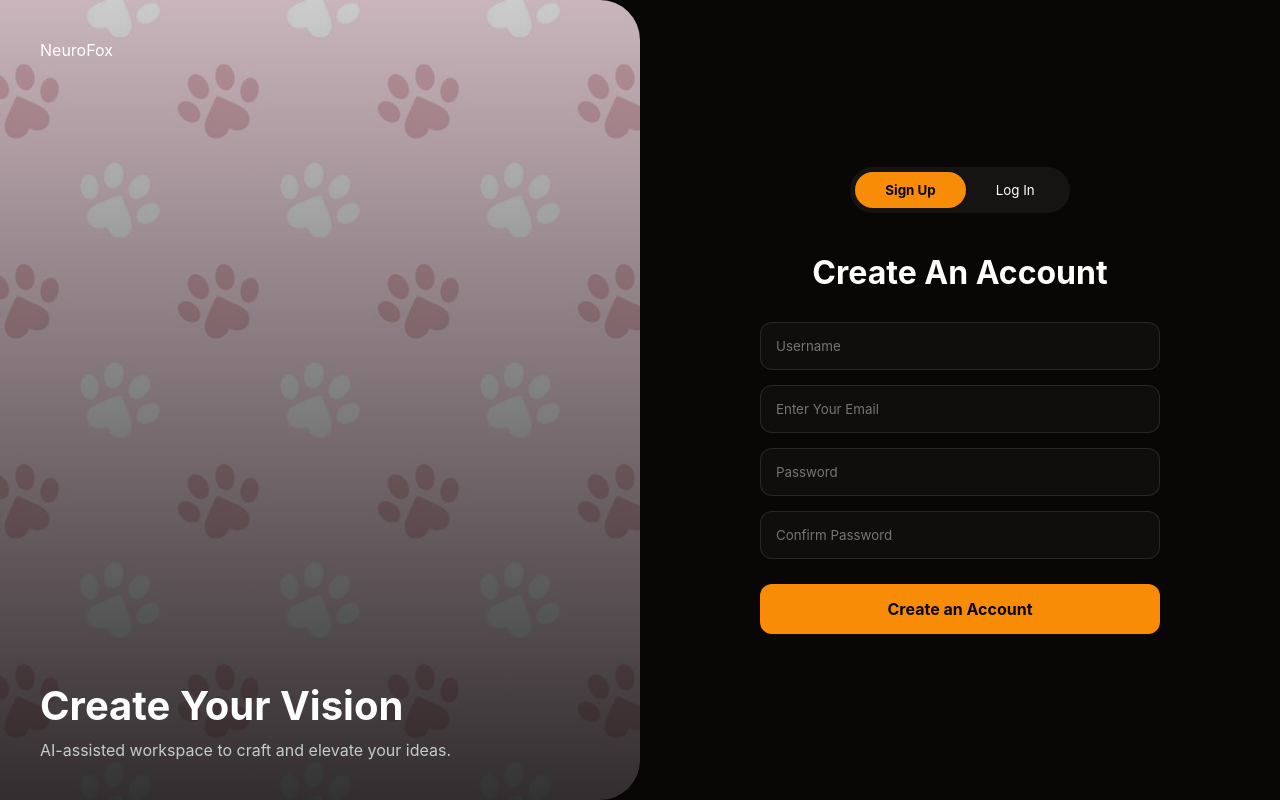
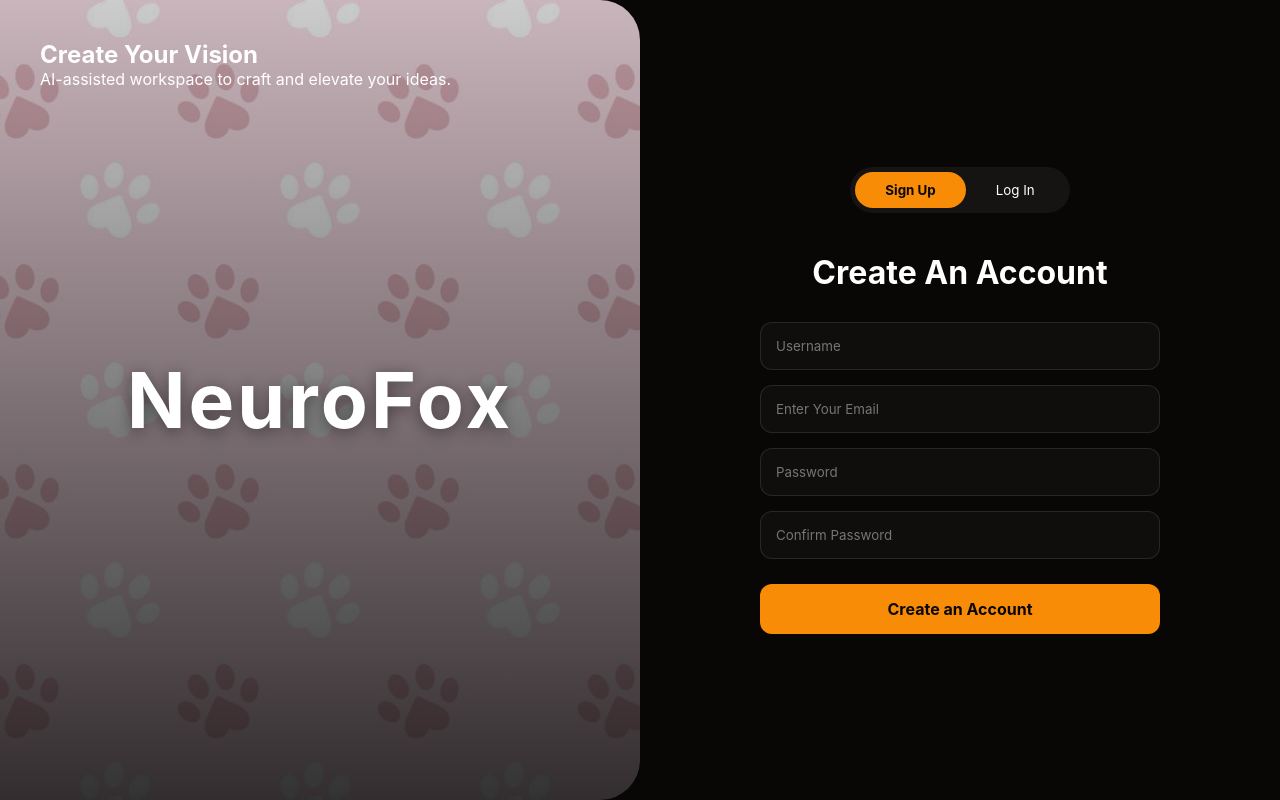
Before and after one commit to PeanutButterr/Whiskr, a Next.js app: page / in a window 1280 px wide. Built offline with nearby package versions, Linux system fonts and the light colour scheme.

Commit message:
Center Whiskrs over background image

```diff
--- a/src/app/globals.css
+++ b/src/app/globals.css
@@ -16,6 +16,7 @@
 
 /* Left Panel */
 .auth-left {
+  position: relative;
   width: 50%;
   padding: 40px;
   display: flex;
@@ -26,12 +27,25 @@
   border-bottom-right-radius: 40px;
 }
 
-.left-content h2 {
+.brand {
+  position: absolute;
+  top: 50%;
+  left: 50%;
+  z-index: 1;
+  color: white;
+  font-size: clamp(2.5rem, 6vw, 5rem);
+  font-weight: 700;
+  letter-spacing: 0.04em;
+  text-shadow: 0 3px 16px rgba(0, 0, 0, 0.45);
+  transform: translate(-50%, -50%);
+}
+
+.center-content h2 {
   font-size: 2.5rem;
   margin-bottom: 10px;
 }
 
-.left-content p {
+.center-content p {
   color: #C1CDCE;
 }
 
```
